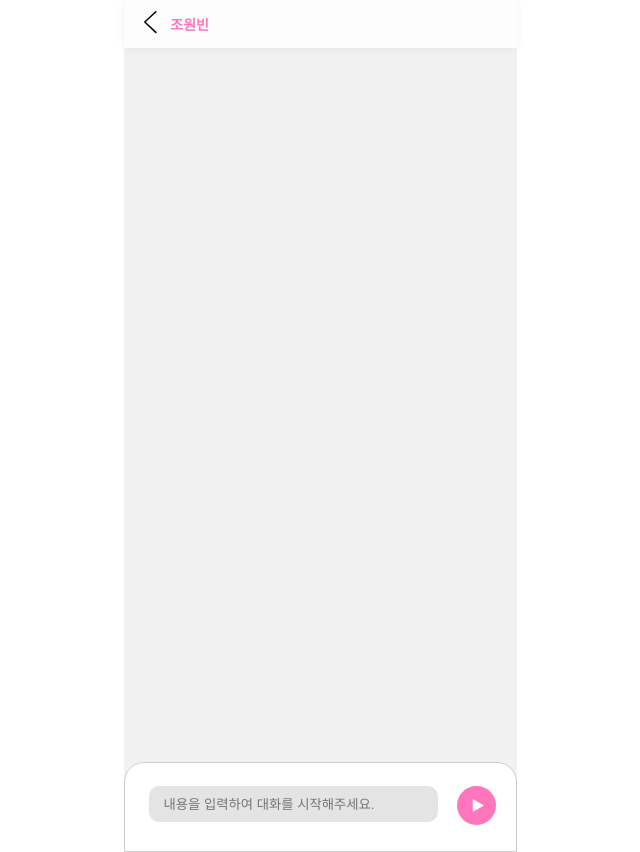
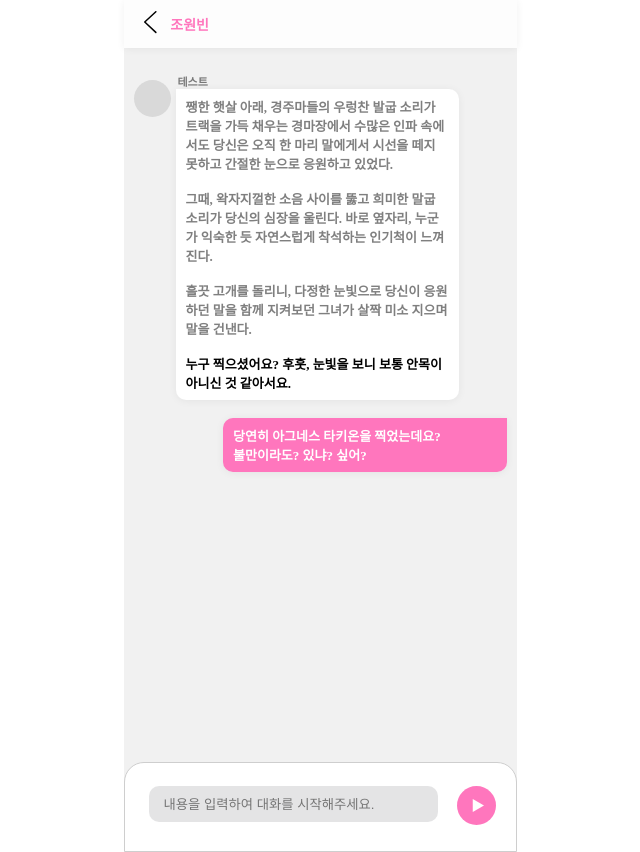
Before and after one commit to Mimi-official/Mimi_Client, a React (Vite) app: page /chat/1 in a window 1280 px wide. Shown: the whole page, without its empty margins (320-960 px from the left). Built offline with nearby package versions, Linux system fonts and the light colour scheme.

Commit message:
채팅 주고받는 기능 추가

```diff
--- a/src/components/BotBubble.jsx
+++ b/src/components/BotBubble.jsx
@@ -1,19 +1,69 @@
 import styled from "styled-components";
 
 const Container = styled.div`
-
+    display: flex;
+    gap: 5px;
+    margin-bottom: 18px;
 `;
 
 const BotProfile = styled.div`
-
+    margin-top: 7px;
+    width: 37px;
+    height: 37px;
+    background-color: #D9D9D9;
+    border-radius: 50%;
+    overflow: hidden;
 `;
 
-export default function BotBubble() {
+const BotContents = styled.div`
+    gap: 3px;
+    width: 76%;
+`;
+
+const BotName = styled.div`
+    margin-left: 2px;
+    color: #000;
+    font-family: "Pretendard Variable";
+    font-size: 11px;
+    font-style: normal;
+    font-weight: 600;
+    line-height: normal;
+    opacity: 0.5;
+`;
+
+const BotContent = styled.div`
+    border-radius: 0 10px 10px 10px;
+    background: #FFF;
+    box-shadow: 0 1px 8px 0 rgba(0, 0, 0, 0.06);
+    color: #000;
+    font-family: "Pretendard Variable";
+    font-size: 13px;
+    font-style: normal;
+    font-weight: 600;
+    line-height: normal;
+    padding: 8px 10px;
+    color: rgba(0, 0, 0, 0.5);
+
+    strong {
+        color: rgba(0, 0, 0, 1);
+    }
+`
+
+export default function BotBubble(props) {
+    const name = props.item.name;
+    const profile_img = props.profile_img;
+    const content = props.item.text;
     return (
         <Container>
             <BotProfile>
-
+                {profile_img && <img src={profile_img} alt="프로필 이미지" />}
             </BotProfile>
+            <BotContents>
+                <BotName>
+                    {name}
+                </BotName>
+                <BotContent dangerouslySetInnerHTML={{__html : content}}/>
+            </BotContents>
         </Container>
     )
 };
--- /dev/null
+++ b/src/components/SystemChat.jsx
@@ -0,0 +1,26 @@
+import styled from "styled-components";
+
+const Container = styled.div`
+    display: flex;
+    justify-content: center;
+`;
+
+const SystemText = styled.div`
+    color: rgba(0, 0, 0, 0.5);
+    text-shadow: 0 4px 4px rgba(0, 0, 0, 0.15);
+    font-family: "Pretendard Variable";
+    font-size: 13px;
+    font-style: normal;
+    font-weight: 600;
+    line-height: normal;
+`;
+
+export default function SystemChat(props) {
+    return (
+        <Container>
+            <SystemText>
+                {props.item.text}
+            </SystemText>
+        </Container>
+    )
+};
--- a/src/components/UserBubble.jsx
+++ b/src/components/UserBubble.jsx
@@ -1,19 +1,38 @@
 import styled from "styled-components";
 
 const Container = styled.div`
-
+    display: flex;
+    justify-content: end;
+    margin-bottom: 18px;
 `;
 
-const BotProfile = styled.div`
-
+const UserContentBox = styled.div`
+    gap: 3px;
+    width: 76%;
 `;
 
-export default function UserBubble() {
+const UserContent = styled.div`
+    border-radius: 10px 0 10px 10px;
+    background: #FF76BD;
+    box-shadow: 0 1px 8px 0 rgba(0, 0, 0, 0.06);
+    color: #FFF;
+    font-family: "Pretendard Variable";
+    font-size: 13px;
+    font-style: normal;
+    font-weight: 600;
+    line-height: normal;
+    padding: 8px 10px;
+`
+
+
+export default function UserBubble(props) {
+    const name = props.item.name;
+    const content = props.item.text;
     return (
         <Container>
-            <BotProfile>
-
-            </BotProfile>
+            <UserContentBox>
+                <UserContent dangerouslySetInnerHTML={{ __html: content }} />
+            </UserContentBox>
         </Container>
     )
 };
--- a/src/pages/ChatInternal.jsx
+++ b/src/pages/ChatInternal.jsx
@@ -5,6 +5,7 @@ import BackIcon from '../assets/images/back_icon.svg?react';
 import ChatSendIcon from "../assets/images/chat_send.svg?react";
 import BotBubble from "../components/BotBubble";
 import UserBubble from "../components/UserBubble";
+import SystemChat from "../components/SystemChat";
 
 const Container = styled.div`
     margin: 0 auto;
@@ -22,9 +23,12 @@ const Header = styled.header`
     align-items: center;
     background: #FDFDFD;
     box-shadow: 0 1px 8px 0 rgba(0, 0, 0, 0.06);
+    flex-shrink: 0;
 `;
 
-const BackIconBox = styled.div``;
+const BackIconBox = styled.div`
+    cursor: pointer; /* 클릭 가능하다는 표시 */
+`;
 
 const CharacterName = styled.p`
     color: #FF76BD;
@@ -33,21 +37,38 @@ const CharacterName = styled.p`
     font-style: normal;
     font-weight: 600;
     line-height: normal;
+    margin: 0;
 `;
 
 const Main = styled.div`
     display: flex;
+    flex-direction: column;
     flex: 1;
+    overflow-y: scroll;
+    position: relative;
+    &::-webkit-scrollbar {
+        width: 5px; /* 스크롤바 너비 */
+    }
+
+    &::-webkit-scrollbar-track {
+        background: transparent; /* 트랙은 항상 투명 */
+    }
+
+    &::-webkit-scrollbar-thumb {
+        border-radius: 10px;
+        background-color: ${props => props.$isScrolling ? 'rgba(0, 0, 0, 0.4)' : 'rgba(0, 0, 0, 0)'};
+    }
 `;
 
 const ContentChat = styled.div`
     display: flex;
+    flex-direction: column;
+    padding: 25px 10px 0px 10px;
+    padding-bottom: 10px;
 `
-const InputChat = styled.div`
+const BottomBox = styled.div`
     display: flex;
     padding: 23px 20px 23px 24px;
-    align-items: flex-start;
-    gap: 19px;
     border-radius: 20px 20px 0 0;
     border: 1px solid var(--Grey-300, #CECECE);
     background: #FFF;
@@ -73,41 +94,130 @@ const SendBtnWapper = styled.div`
     }
 `;
 
-export default function Chat() {
+const InputChat = styled.div`
+    flex: 1;
+    display: flex;
+    align-items: flex-start;
+    gap: 19px;
+`;
+
+const EventChoice = styled.div`
+
+`;
+
+export default function ChatInternal() {
     const navigate = useNavigate();
     const [messages, setMessages] = useState([
         {
             id: 1,
             type: 'bot',
-            sender: '조원빈',
-            text: "쨍한 햇살 아래, 경주마들의 우렁찬 발굽 소리가 트랙을 가득 채우는...\n\n누구 찍으셨어요?\n후훗, 눈빛을 보니 보통 안목이 아니신 것 같아서요.",
+            name: '테스트',
+            text: "쨍한 햇살 아래, 경주마들의 우렁찬 발굽 소리가 트랙을 가득 채우는 경마장에서  수많은 인파 속에서도 당신은 오직 한 마리 말에게서 시선을 떼지 못하고 간절한 눈으로  응원하고 있었다.<br><br>그때, 왁자지껄한 소음 사이를 뚫고 희미한 말굽 소리가 당신의 심장을  울린다. 바로 옆자리, 누군가 익숙한 듯 자연스럽게 착석하는 인기척이 느껴진다.<br><br>흘끗 고개를  돌리니, 다정한 눈빛으로 당신이 응원하던 말을 함께 지켜보던 그녀가 살짝 미소 지으며 말을  건낸다.<br><br><strong>누구 찍으셨어요? 후훗, 눈빛을 보니 보통 안목이 아니신 것 같아서요.</strong>",
         },
         {
             id: 2,
             type: 'user',
-            text: "당연히 아그네스 타키온을 찍었는데요?\n불만이라도? 있냐? 싶어?",
+            text: "당연히 아그네스 타키온을 찍었는데요?<br>불만이라도? 있냐? 싶어?",
         },
     ]);
-    const [affection, setAffection] = useState(0);
-    const [inputText, setInputText] = useState("");
-    const scrollRef = useRef();
 
+    const [eventList, setEventList] = useState([
+        {
+            id: 1,
+            type: 'bot',
+            name: '테스트',
+            text: "원하는 답변이 나오자 기대감에 가득찬 눈으로 쳐다보며 말했다.<br><br><strong>가장 좋아하는 말은 어떤 스타일이에요?</strong>",
+            choice: ['햇살을 받으면 구릿빛으로 빛나는 진한 갈색 말이 제일 섹시하죠', '눈에 확 띄는 백마나 금발 말이 제일 예쁘지 않나요?']
+        }
+    ]);
+    const [affection, setAffection] = useState(0); //호감도
+    const [inputText, setInputText] = useState(""); //현재 입력된 채팅
+    const [eventStart, setEventStart] = useState(false); //이벤트 시작 유무
+    const [waitingReply, setWaitingReply] = useState(false); //답장을 기다리는지 상태 확인
+    const scrollRef = useRef(); //스크롤 훅
+    const [isScrolling, setIsScrolling] = useState(false); //스크롤 유무
+    const scrollTimeoutRef = useRef(null); //스크롤 타임아웃 훅
+    const inputRef = useRef(null); //채팅 입력폼
+    const name = "조원빈"; //임시 봇 이름
+    const profile_img = null
+
+    //메시지가 추가될 시 자동스크롤
     useEffect(() => {
         if (scrollRef.current) {
             scrollRef.current.scrollTop = scrollRef.current.scrollHeight;
         }
     }, [messages]);
 
+    //메시지 전송
     const handleSend = () => {
-        if (!inputText.trim()) return;
-        console.log(inputText);
+        if (!inputText.trim() || waitingReply) return;
+        setWaitingReply(true);
         setMessages(prev => [
             ...prev,
-            { id: Date.now(), type: 'sent', text: inputText }
+            { id: messages.length + 1, type: 'user', text: inputText }
         ]);
         setInputText("");
+
+        setTimeout(() => {
+            if (affection < 60) {
+                setMessages(prev => [
+                    ...prev,
+                    { id: messages.length + 1, type: 'bot', 'name': name, text: `테스트 답장입니다. id : ${messages.length + 1}` }
+                ])
+            }
+            setWaitingReply(false);
+            setAffection(prev => prev + 5);
+        }, 100)
+
     };
-    const name = "조원빈";
+
+    //봇이 답장하면 기다림 상태 해제
+    useEffect(() => {
+        if (!waitingReply && inputRef.current) {
+            inputRef.current.focus();
+        }
+    }, [waitingReply]);
+
+    //호감도 60 이상 시, 이벤트 발동
+    useEffect(() => {
+        console.log(`현재 호감도 ${affection}`);
+        if (affection >= 60 && !eventStart) {
+            setEventStart(true);
+            setMessages(prev => [
+                ...prev,
+                { id: messages.length + 1, type: 'system', text: '- 이벤트 발동 -' }
+            ])
+        }
+        else if (eventStart) {
+
+        }
+    }, [affection])
+
+    //스크롤 관련 함수
+    const handleScroll = () => {
+        if (!isScrolling) setIsScrolling(true);
+        if (scrollTimeoutRef.current) {
+            clearTimeout(scrollTimeoutRef.current);
+        }
+        scrollTimeoutRef.current = setTimeout(() => {
+            setIsScrolling(false);
+        }, 3000); // 3초 후 사라짐
+    };
+
+    useEffect(() => {
+        return () => {
+            if (scrollTimeoutRef.current) clearTimeout(scrollTimeoutRef.current);
+        };
+    }, []);
+
+    //엔터키 입력 시 전송 & 입력 중이면 이벤트 무시
+    const handleKeyDown = (e) => {
+        if (e.nativeEvent.isComposing) return;
+        if (e.key === 'Enter') {
+            handleSend();
+        }
+    };
+
     return (
         <Container>
             <Header>
@@ -118,22 +228,42 @@ export default function Chat() {
                     {name}
                 </CharacterName>
             </Header>
-            <Main>
+            <Main $isScrolling={isScrolling} onScroll={handleScroll} ref={scrollRef}>
                 <ContentChat>
-
+                    {messages.map((data, idx) => {
+                        if (data.type == 'bot') {
+                            return <BotBubble item={data} profile_img={profile_img} key={idx} />
+                        }
+                        else if (data.type == 'user') {
+                            return <UserBubble item={data} key={idx} />
+                        }
+                        else if (data.type == 'system') {
+                            return <SystemChat item={data} key={idx} />
+                        }
+                    })}
                 </ContentChat>
             </Main>
-            <InputChat>
+            <BottomBox>
+                {!eventStart
+                    ? <InputChat>
                         <InputText
-                    placeholder="내용을 입력하여 대화를 시작해주세요."
+                            placeholder={waitingReply ? '답장을 기다리는 중...' : '내용을 입력하여 대화를 시작해주세요.'}
                             value={inputText}
                             onChange={(e) => setInputText(e.target.value)}
-                    onKeyDown={(e) => e.key === 'Enter' && handleSend()}
+                            onKeyDown={handleKeyDown}
+                            disabled={waitingReply}
+                            ref={inputRef}
                         />
-                <SendBtnWapper>
+                        <SendBtnWapper onClick={() => handleSend()}>
                             <ChatSendIcon />
                         </SendBtnWapper>
+
                     </InputChat>
+                    : <EventChoice>
+
+                    </EventChoice>
+                }
+            </BottomBox>
         </Container>
     )
 };
--- /dev/null
+++ b/src/pages/Ending.jsx
@@ -0,0 +1,5 @@
+import styled from "styled-components";
+
+export default function Ending() {
+
+};
```
Lines whose indentation alone changed are shown as unchanged.
